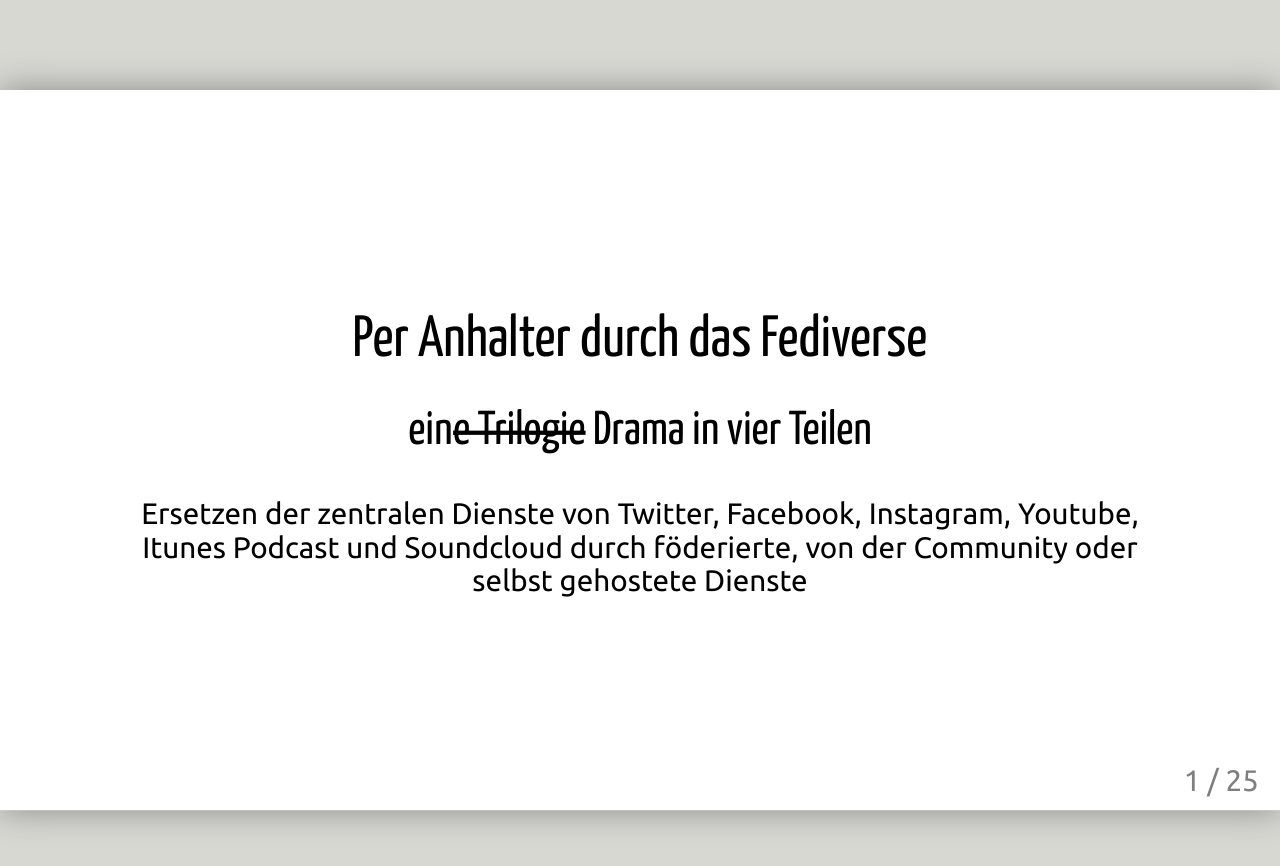
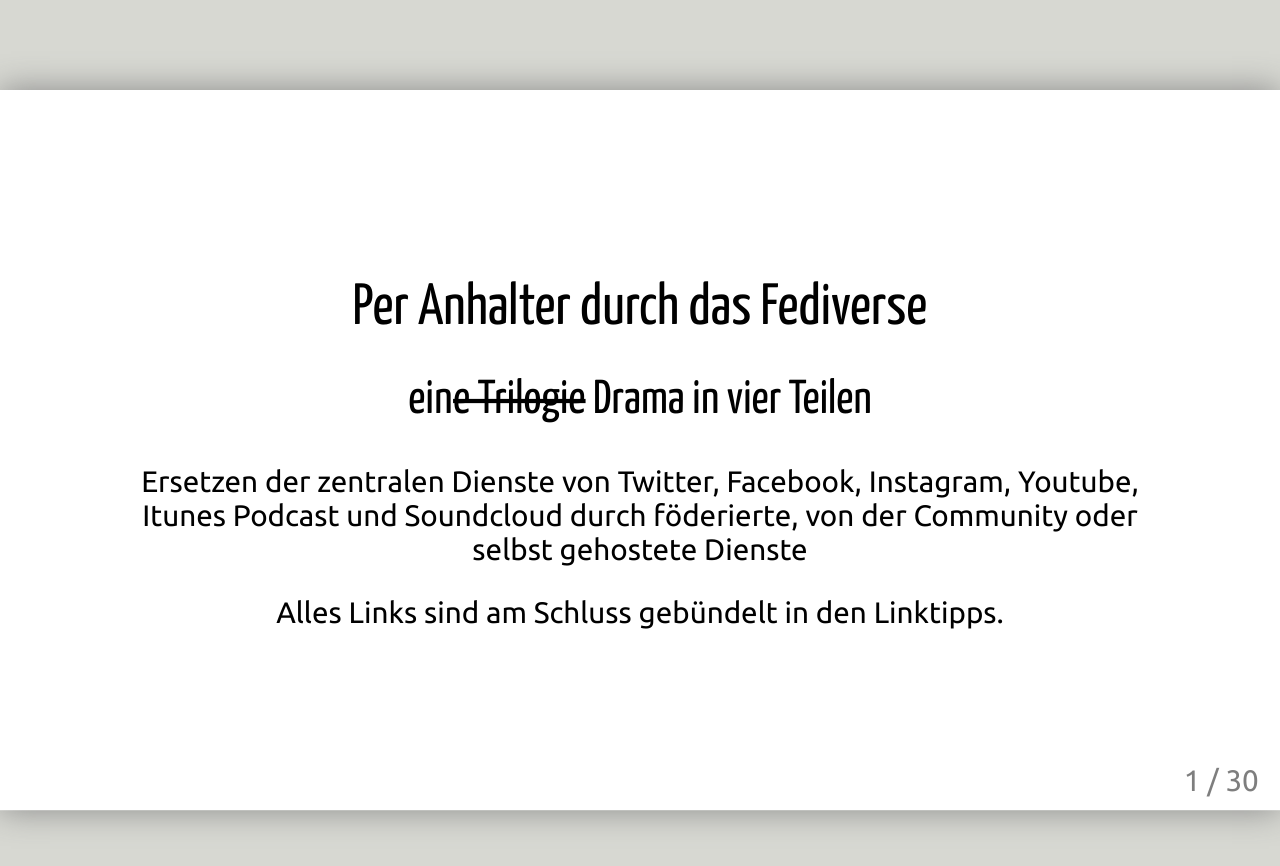
Before and after one commit to Panoptikum-social/blog.panoptikum.social, a Jekyll site: the page built from talks/pw18.html, in a window 1280 px wide. Shown: the top 866 px of the page. Built offline with Jekyll 4.4.1, drawn with Linux system fonts in a browser that asks for light colours; some of the changed lines change nothing that is shown.

Commit message:
talk part 3

```diff
--- a/talks/pw18.html
+++ b/talks/pw18.html
@@ -11,6 +11,8 @@
 
 Ersetzen der zentralen Dienste von Twitter, Facebook, Instagram, Youtube, Itunes Podcast und
 Soundcloud durch föderierte, von der Community oder selbst gehostete Dienste
+
+Alles Links sind am Schluss gebündelt in den Linktipps.
 ---
 class: center, middle
 
@@ -115,20 +117,91 @@
   oder: Technologie löst oder verhindert in keiner Weise Konflike zwischen Menschen
 ---
 
-# 3. Installation einer Pleroma Instanz
+# 3. Hands-on:
+
+## Installation einer Pleroma Instanz
 
 * Warum Pleroma als Beispiel?
 * mit 32 EUR für einen Raspberry Pi bist Du dabei
 * (das stimmt so nicht!)
+* less moving parts verglichen zu Mastodon, weniger Ressourcenintensiv
+* full disclosure: war Ruby on Rails dev, nun Elixir & Phoenix dev
+---
+
+# Voraussetzungen
+
+* Linux Betriebssystem (Ubuntu 16.04)
+* Nginx Webserver
+* PostgresQL Datenbank
+* aktuelles Elixir (Erlang Runtime) von Erlang Solutions
+* git
+* Openssh, Openssl
+* Certbot (für Let's Encrypt Zertifikat)
+
+---
+
+# Installationsschritte 1
+
+* User pleroma anlegen
+* Repo clonen
+* Abhängigkeiten installieren
+* Konfiguration generieren lassen
+* Konfiguration anpassen
+* Datenbank genarieren lassen
+* Datenbankstruktur generieren lassen
+* Pleroma zum test lokal starten (ohne Nginx)
+* ... und wieder stoppen
+
+* Nginx konfigurieren
+* SSL-Zertifikat installieren
+* Nginx starten
+---
+
+# Installationsschritte 2
+
+* Systemd service Konfiguration erzeugen lassen
+* Service Konfiguration anpassen
+* Service starten
+
+* ersten (eigenen) User erzeugen
+* User zum Moderator machen
+
+* Backup konfigurieren: besser 2 als 1, dezentral
+  * Datenbank
+  * Konfiguration (Applikationsverzeichnis)
+
+* Terms of Service hinterlegen
+  (wird Usern bei der Registrierung gezeigt)
+---
+
+# Kontinuierliche Tasks
+
+* Accounts anlegen
+* oder Anmeldelinks erzeugen
+* Passwörter rücksetzen
+* User löschen
+* User deaktivieren
+* Wartung: Sicherheitsupdates einspielen (System und Applikation)
+* Administration: verhalten sich die User:innen den Richtlinien der Instanz
+  / der Gesetzeslage entsprechend?
+* Backup testen
+
+---
+
+# Accounts
+
+* -> Accounts anyone?
+* have fun!
+
+* Webinterface unter https://pleroma.panoptikum.io
+* Mastodon FE Interface unter https://pleroma.panoptikum.io/web
+* Verbindung mit Pleroma (oder Mastodon ;-) ) fähigen-Clients sollten funktionieren.
+
 ---
 
 # Disclaimer und Argumente gegen das Selbsthosting
 
-* Wartung: Sicherheitsupdates einspielen
-* Administration: verhalten sich die User:innen den Richtlinien der Instanz / der Gesetzeslage entsprechend?
-* Backup: besser 2 als 1, dezentral
 * Redundanz ist relativ schwer zu erreichen
-
 * Also vielleicht doch besser auf einer fremden Instanz, der man vertraut?
 * Admins können alle Nachrichten lesen
 * Instanz mit User:innen ähnlicher Interessenslage können großen Vorteil der Timeline und der
@@ -238,6 +311,9 @@
 
 * [activitypub rocks](http://activitypub.rocks/) test suide
 * [ActivityPub](https://www.w3.org/TR/activitypub/) - der W3C Standard
+* Pleroma Installationsanleitung:
+  [Installing on debian based distributions](https://git.pleroma.social/pleroma/pleroma/wikis/Installing%20on%20debian%20based%20distributions)
+* [Pleroma Wiki](https://git.pleroma.social/pleroma/pleroma/wikis/home)
 ---
 class: center, middle
 
@@ -256,9 +332,4 @@
 # Todo
 
 * Privatsphäre Post einbauen
-
-# 3. Hands-on
-  * Instanz installieren
-  * Accounts anlegen
-  * Erste Experimente
-  * Tools (Backup, Übertragen von Accounts)
+* Tools (Backup, Übertragen von Accounts)
```
Also changed, not shown: 1 other file.
